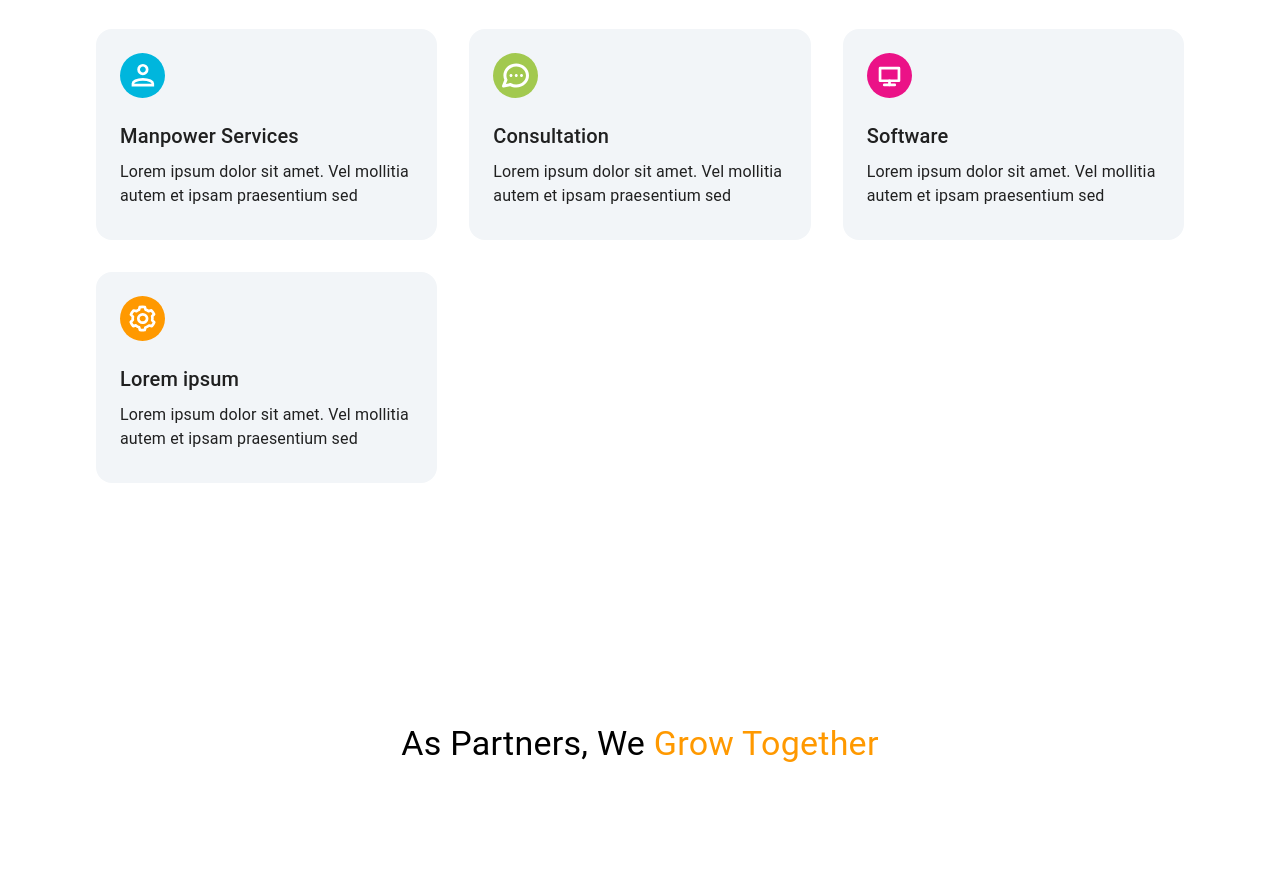
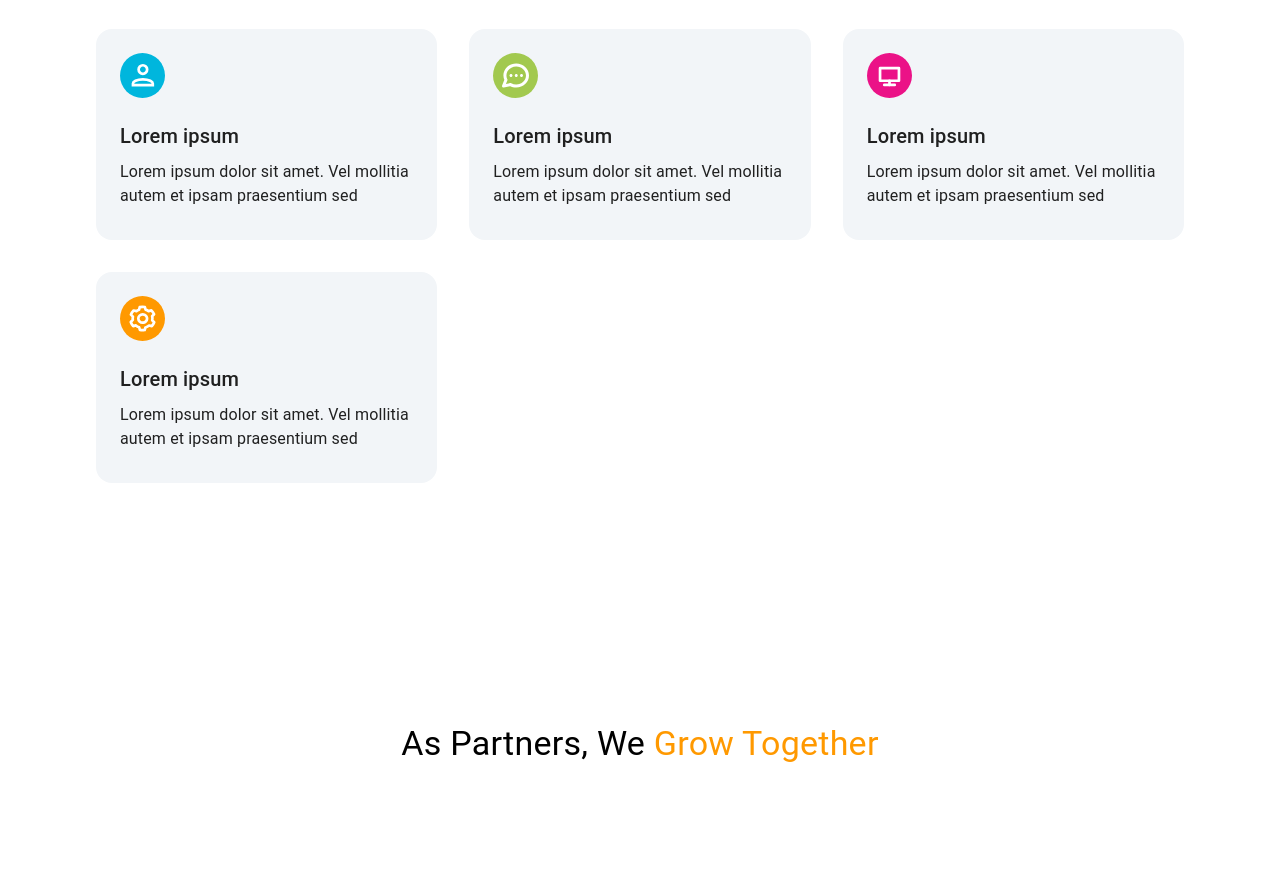
Before and after one commit to Xycone/Gemen_Website_Frontend, a React (Vite) app: page /homepage in a window 1280 px wide. Shown: the part 2660-3543 px from the top of the page. Built offline with nearby package versions, Linux system fonts and the light colour scheme.

Commit message:
Changed from text to placeholder

```diff
--- a/src/components/ServicesSection.jsx
+++ b/src/components/ServicesSection.jsx
@@ -27,7 +27,7 @@ function ServicesSection() {
                                 <Box sx={{ mb: 2 }}>
                                     <img src={ManpowerIcon} alt="Manpower Icon" style={{ width: '45px', height: '45px' }} />
                                 </Box>
-                                <Typography variant="h6" sx={{ mb: 1 }}>Manpower Services</Typography>
+                                <Typography variant="h6" sx={{ mb: 1 }}>Lorem ipsum</Typography>
                                 <Typography>
                                     Lorem ipsum dolor sit amet. Vel mollitia autem et ipsam praesentium sed
                                 </Typography>
@@ -40,7 +40,7 @@ function ServicesSection() {
                                 <Box sx={{ mb: 2 }}>
                                     <img src={ConsultationIcon} alt="Manpower Icon" style={{ width: '45px', height: '45px' }} />
                                 </Box>
-                                <Typography variant="h6" sx={{ mb: 1 }}>Consultation</Typography>
+                                <Typography variant="h6" sx={{ mb: 1 }}>Lorem ipsum</Typography>
                                 <Typography>
                                     Lorem ipsum dolor sit amet. Vel mollitia autem et ipsam praesentium sed
                                 </Typography>
@@ -53,7 +53,7 @@ function ServicesSection() {
                                 <Box sx={{ mb: 2 }}>
                                     <img src={SoftwareIcon} alt="Manpower Icon" style={{ width: '45px', height: '45px' }} />
                                 </Box>
-                                <Typography variant="h6" sx={{ mb: 1 }}>Software</Typography>
+                                <Typography variant="h6" sx={{ mb: 1 }}>Lorem ipsum</Typography>
                                 <Typography>
                                     Lorem ipsum dolor sit amet. Vel mollitia autem et ipsam praesentium sed
                                 </Typography>
```
